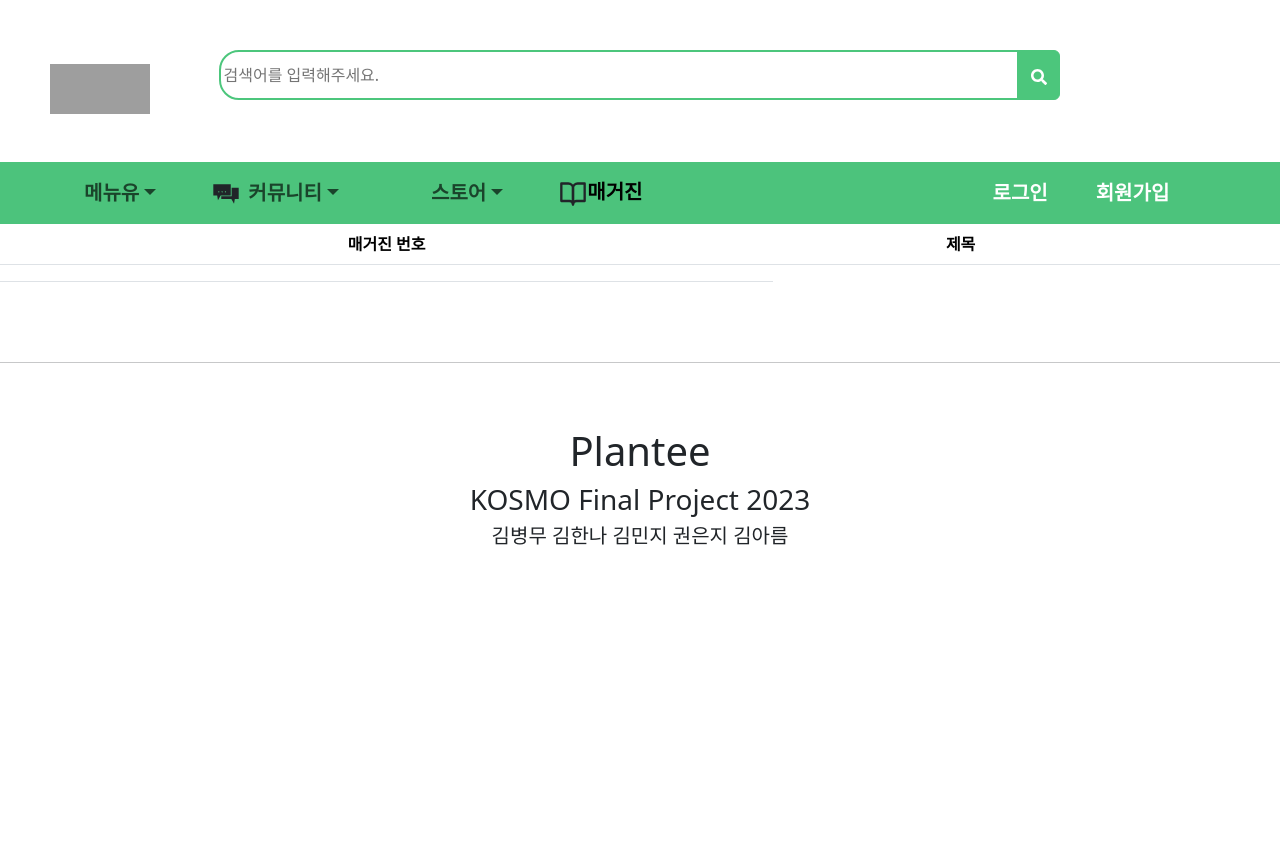
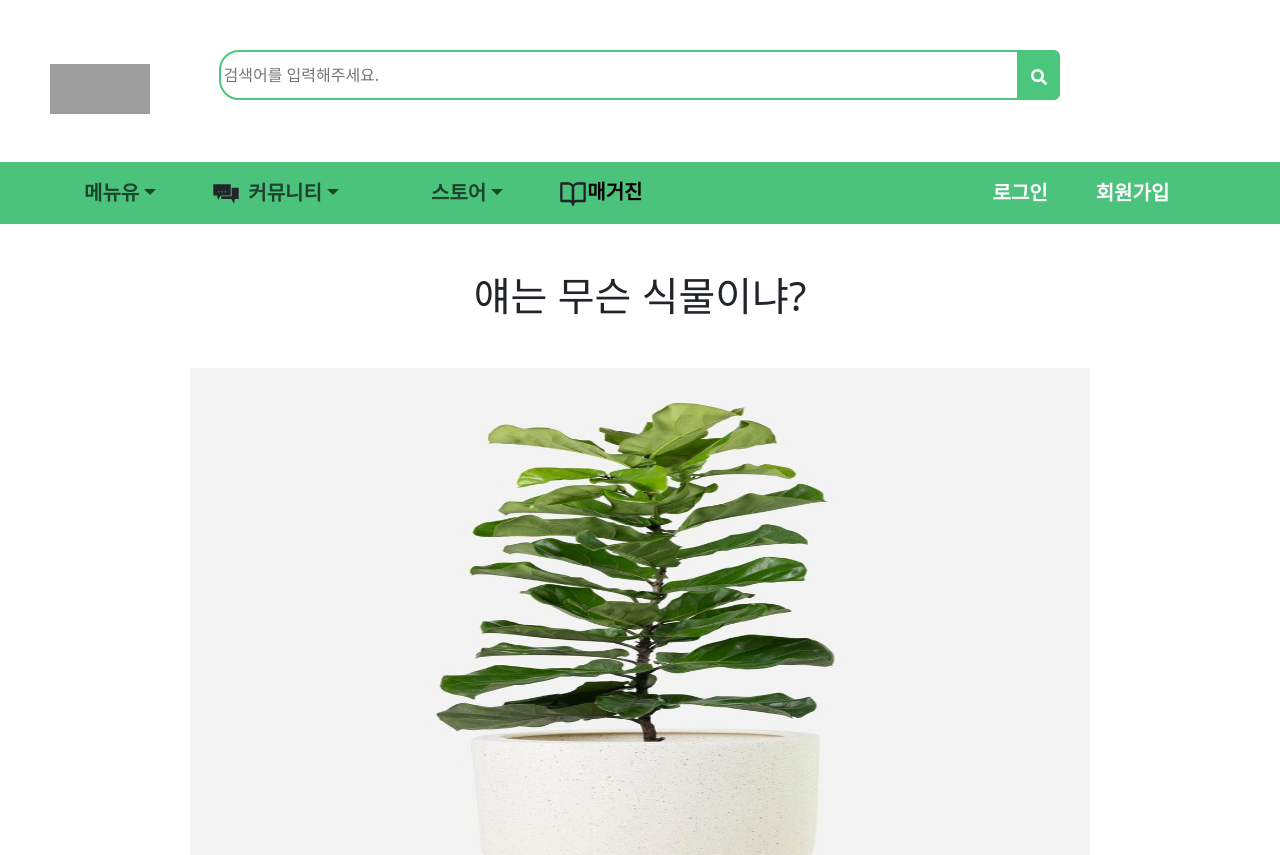
Before and after one commit to Plantee-2023/Plantee_front, a React (Create React App) app: page /magazine in a window 1280 px wide. Shown: the top 855 px of the page. Before the commit the page ends 800 px from the top, so only its background shows below. Built offline with nearby package versions, Linux system fonts and the light colour scheme; grey boxes are pictures that could not be loaded; some icons are missing.

Commit message:
chore : 커밋하기위해

```diff
--- a/src/Magazine.jsx
+++ b/src/Magazine.jsx
@@ -1,22 +1,13 @@
 import React from 'react'
-import {Table} from 'react-bootstrap';
+
 const Magazine = () => {
     return (
         <div>
-            <Table>
-                <thead>
-                    <tr>
-                        <th>매거진 번호</th>
-                        <th>제목</th>
-                        <th></th>
-                    </tr>
-                </thead>
-                <tbody>
-                    <tr>
-                        <td></td>
-                    </tr>
-                </tbody>
-            </Table>
+            <h1 className='mt-5 mb-5'>얘는 무슨 식물이냐?</h1>
+            <img src="/image/what1.jpg" width={900} height={600}/>
+            <h5 className='mt-5'>얘는 무슨 식물이냐?</h5>
+            <hr/>
+            s
         </div>
     )
 }
```
